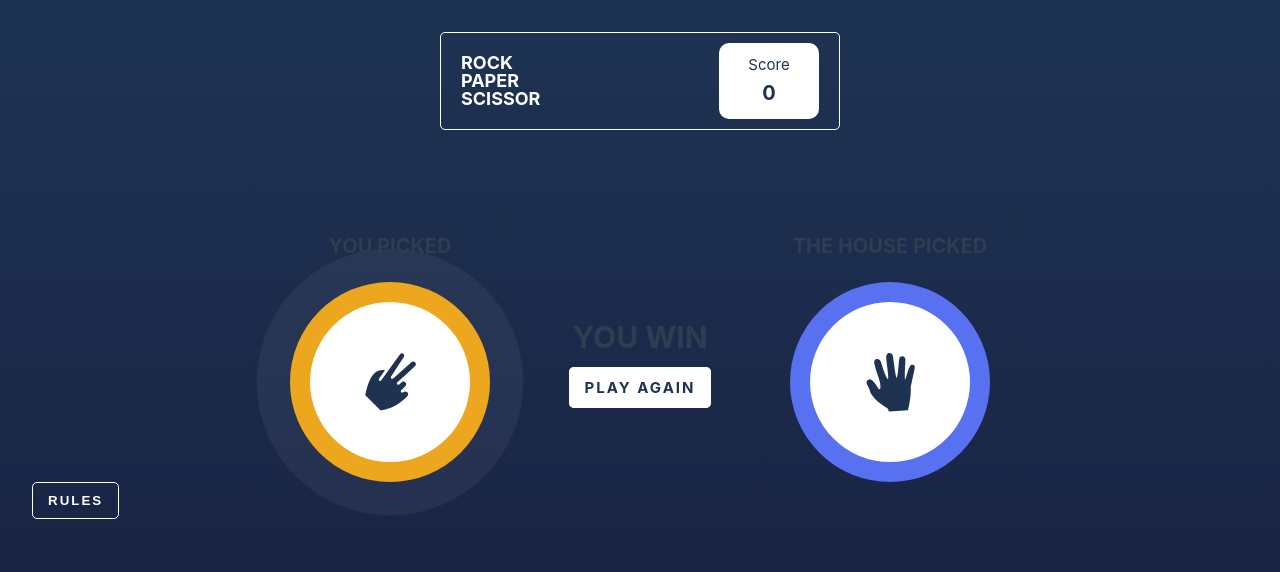
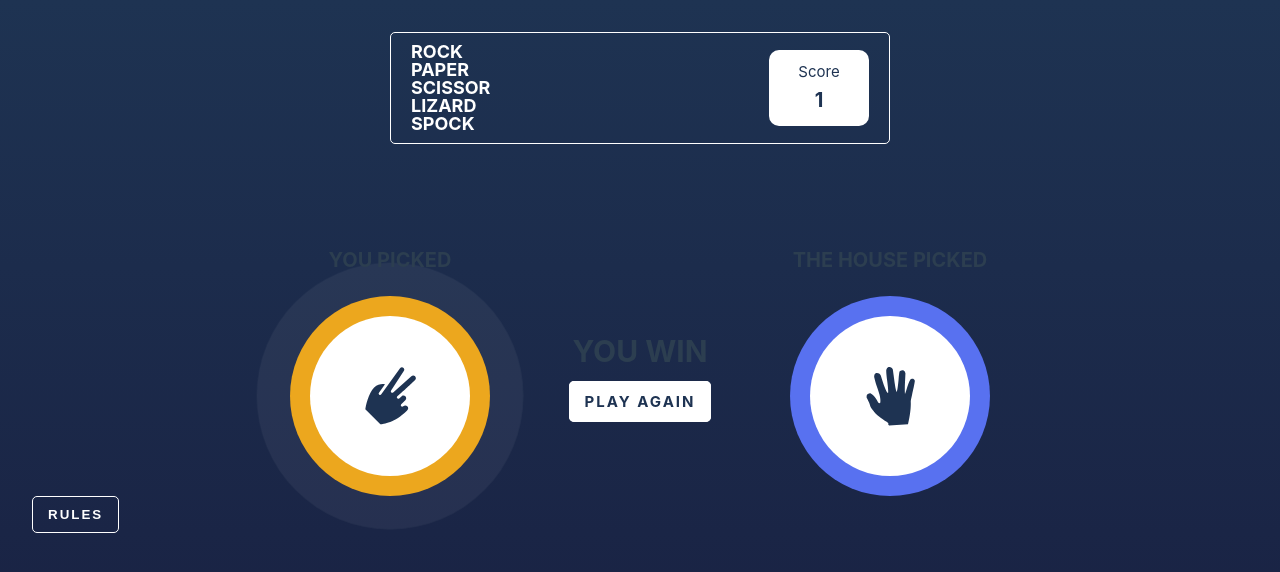
Before and after one commit to chiara-iannuzzi/rock-paper-scissor, a Vue app: page /pick/0 in a window 1280 px wide. Shown: the top 572 px of the page. Built offline with nearby package versions, Linux system fonts and the light colour scheme.

Commit message:
feat: add store for score

```diff
--- a/src/App.vue
+++ b/src/App.vue
@@ -5,6 +5,7 @@ import Modal from './components/Modal.vue';
 import Score from './components/Score.vue'
 import Icon from './components/Icon.vue';
 import { ref } from 'vue'
+import { store } from './store'
 
 const isRuleOpen = ref(false)
 
@@ -12,12 +13,11 @@ function toggleRuleModal() {
   isRuleOpen.value = !isRuleOpen.value
 }
 
-const count = ref(0)
 </script>
 
 <template>
   <header>
-    <Score :score="count"></Score>
+    <Score :score="store.score"></Score>
   </header>
 
   <RouterView />
--- a/src/components/Result.vue
+++ b/src/components/Result.vue
@@ -3,6 +3,8 @@
     import Button from './Button.vue';
     import CircleAnimation from './CircleAnimation.vue';
     import { ref } from 'vue'
+
+    import { store } from '../store';
 
     import { rps } from '../constants';
     import { useRoute } from 'vue-router'
@@ -20,18 +22,30 @@
     case pickedId == randomId + 1 || pickedId == 0 && randomId == 4:
         finalScoreState.value = 'you loose'
         finalScoreWhoWin.value = 0
+        setTimeout(() => {
+          store.score--
+        }, 2000)
         break;
     case pickedId + 1 == randomId || pickedId == 4 && randomId == 0:
         finalScoreState.value = 'you win'
         finalScoreWhoWin.value = 1
+        setTimeout(() => {
+          store.score++
+        }, 2000)
         break;
         case pickedId == 3 && randomId == 0 || pickedId == 4 && randomId == 1 || pickedId == 0 && randomId == 2 || pickedId == 1 && randomId == 3 || pickedId == 2 && randomId == 4 :
         finalScoreState.value = 'you loose'
         finalScoreWhoWin.value = 0
+        setTimeout(() => {
+          store.score--
+        }, 2000)
         break;
     case pickedId == 0 && randomId == 3 || pickedId == 1 && randomId == 4 || pickedId == 2 && randomId == 0 || pickedId == 3 && randomId == 1 || pickedId == 4 && randomId == 2 :
         finalScoreState.value = 'you win'
         finalScoreWhoWin.value = 1
+        setTimeout(() => {
+          store.score++
+        }, 2000)
         break;
     default:
         finalScoreState.value = 'it\'s a tie'
--- a/src/components/Score.vue
+++ b/src/components/Score.vue
@@ -6,7 +6,7 @@
 
 <template>
     <div class="score-container">
-        <h1 class="score-title">Rock<br>Paper<br>Scissor</h1>
+        <h1 class="score-title">Rock<br>Paper<br>Scissor<br>Lizard<br>Spock</h1>
         <div class="score-count-container">
             <p>Score</p>
             <p class="score-count">{{ score }}</p>
@@ -23,7 +23,7 @@
             display: flex;
             align-items: center;
             justify-content: space-between;
-            max-width: 400px;
+            max-width: 500px;
             margin: auto;
             padding: rem(10) rem(20);
         }
--- /dev/null
+++ b/src/store/index.ts
@@ -0,0 +1,5 @@
+import { reactive } from 'vue'
+
+export const store = reactive({
+  score: 0
+})
```
